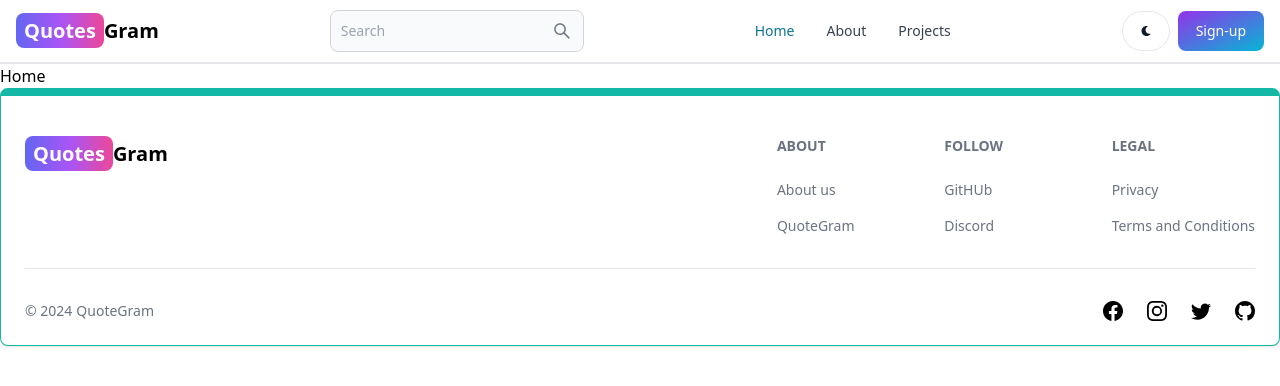
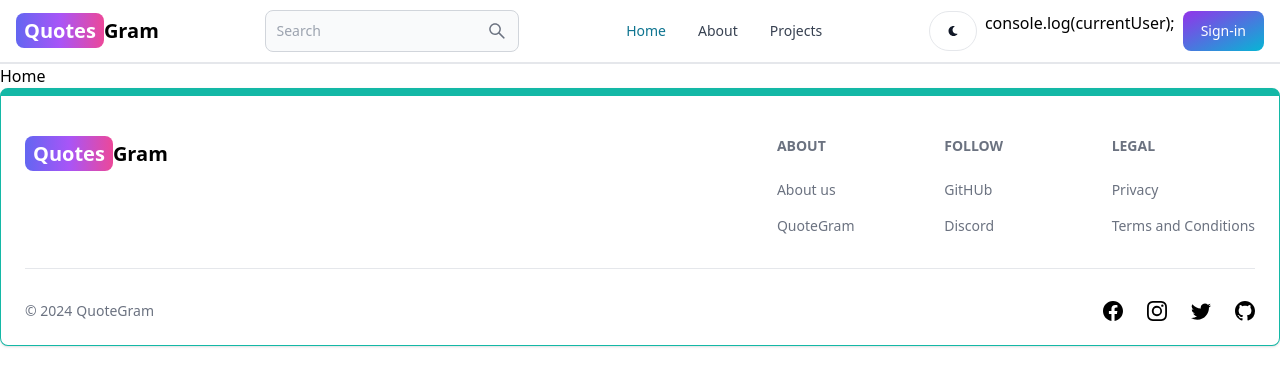
Before and after one commit to omEAGRAWAL/quote_mern_redux, a React (Vite) app in the folder client/: page / in a window 1280 px wide. Shown: the top 386 px of the page. Built offline with nearby package versions, Linux system fonts and the light colour scheme.

Commit message:
avatar option for logged in daata added

```diff
--- a/client/src/components/Header.jsx
+++ b/client/src/components/Header.jsx
@@ -1,8 +1,12 @@
-import { Navbar, TextInput, Button } from "flowbite-react";
+import { Navbar, TextInput, Button, Dropdown, Avatar } from "flowbite-react";
 import { Link, useLocation } from "react-router-dom";
 import { AiOutlineSearch } from "react-icons/ai";
 import { FaMoon } from "react-icons/fa";
+import { useSelector } from "react-redux";
 function Header() {
+  const { currentUser } = useSelector((state) => state.user);
+  console.log(currentUser);
+  console.log("hloooooooo");
   const path = useLocation().pathname;
   return (
     <Navbar className="border-b-2  ">
@@ -32,10 +36,34 @@
         <Button className=" w-12 h-10 hidden lg:inline " color="gray" pill>
           <FaMoon />
         </Button>
-        <Link to="/sign-up">
-          <Button gradientDuoTone="purpleToBlue">Sign-up</Button>
-        </Link>
-
+        console.log(currentUser);
+        {currentUser ? (
+          <Dropdown
+            arrowIcon={false}
+            inline
+            label={
+              <Avatar alt="user" img={currentUser.profilePicture} rounded />
+            }
+          >
+            <Dropdown.Header>
+              <span className="block text-sm">@{currentUser.username}</span>
+              <span className="block text-sm font-medium truncate">
+                {currentUser.email}
+              </span>
+            </Dropdown.Header>
+            <Link to="/dashboard?tab=profile">
+              <Dropdown.Item>Profile</Dropdown.Item>
+            </Link>
+            <Dropdown.Divider />
+            <Link to="">
+              <Dropdown.Item>Sign Out</Dropdown.Item>
+            </Link>
+          </Dropdown>
+        ) : (
+          <Link to="/sign-in">
+            <Button gradientDuoTone="purpleToBlue">Sign-in</Button>
+          </Link>
+        )}
         <Navbar.Toggle />
       </div>
       <Navbar.Collapse>
```
